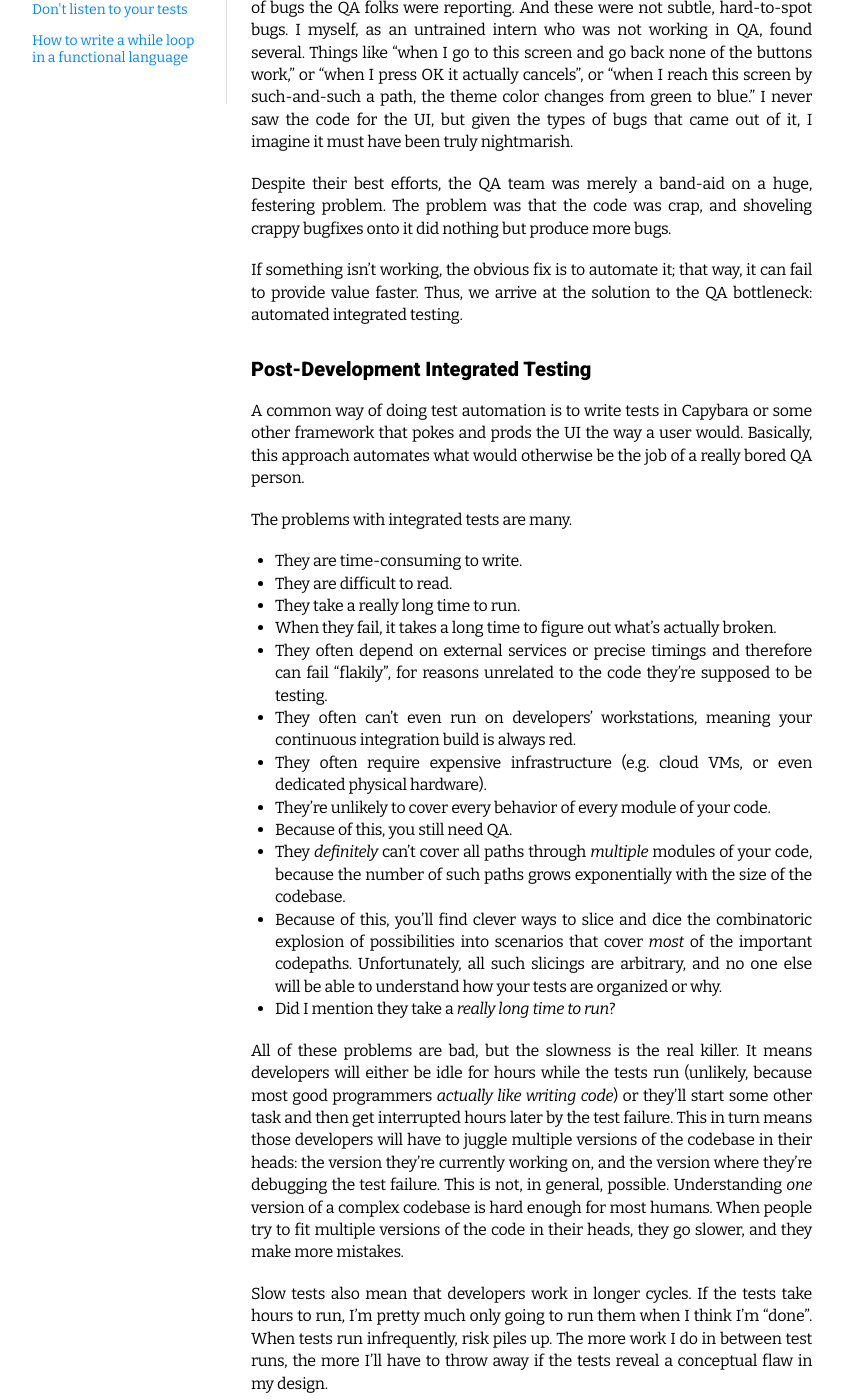
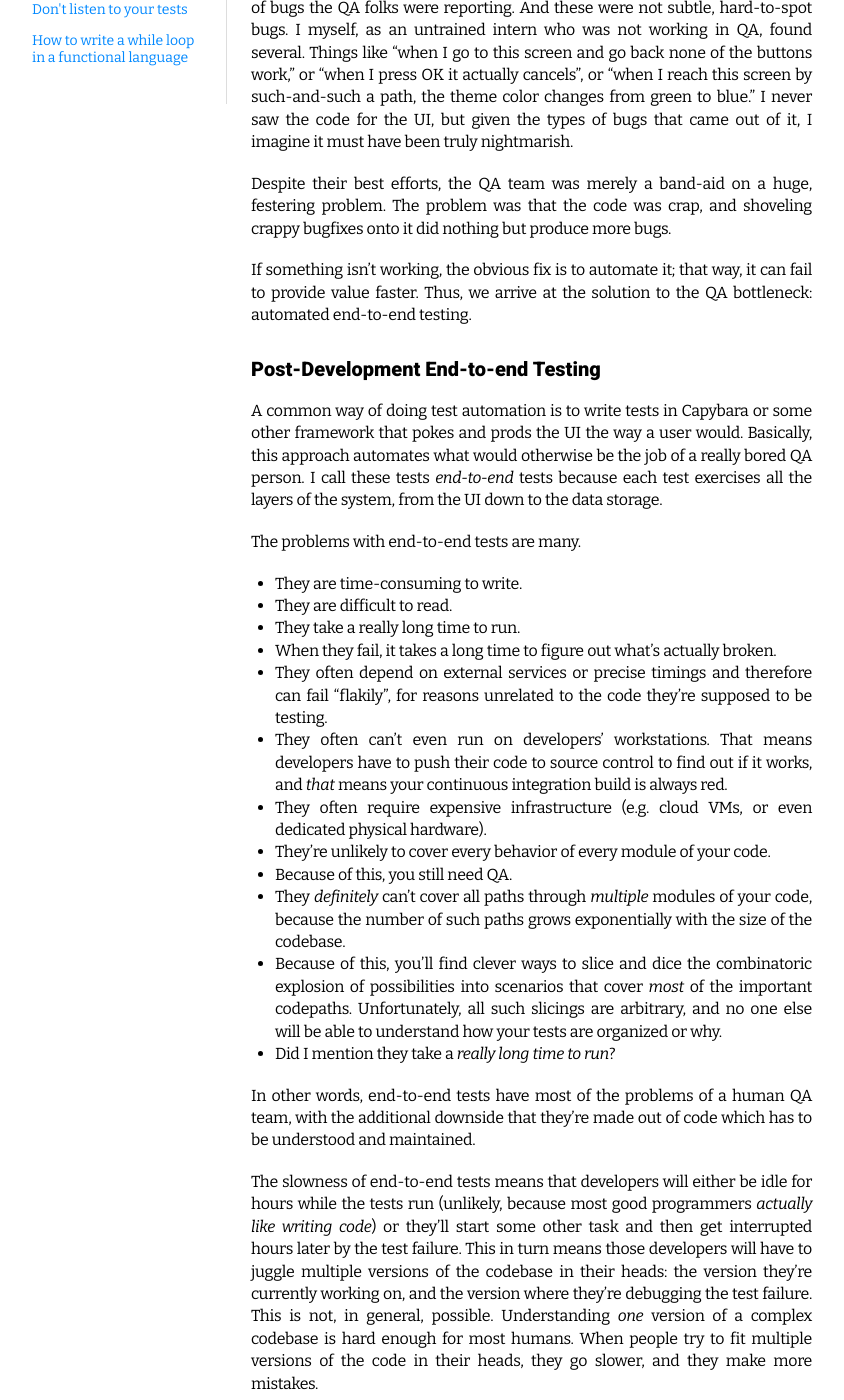
Before and after one commit to benchristel/benchristel.github.io, a Jekyll site: the page built from _posts/2018-06-30-tdd-is-about-minimizing-testing.md, in a window 1280 px wide and 1400 px high, scrolled down 796 px. Shown: the whole window, without its empty margins (218-1062 px from the left). Built offline with Jekyll 4.4.1, drawn with Linux system fonts in a browser that asks for light colours; some of the changed text lies outside the part shown.

Commit message:
s/integrated/end-to-end/ and don't refer to 'code coverage'
- J.B. Rainsberger confused the hell out of people by making a distinction between 'integration' and 'integrated'.
  Why perpetuate this?
- Code coverage is not really what I meant. Explain the value better.

```diff
--- a/_posts/2018-06-30-tdd-is-about-minimizing-testing.md
+++ b/_posts/2018-06-30-tdd-is-about-minimizing-testing.md
@@ -19,8 +19,8 @@ different angle—one you probably haven't heard before.
 
 TDD is about *saving your company money*.
 
-**The purpose of TDD is to *minimize the amount of testing
-you do while maximizing the value of each test*.**
+The purpose of TDD is to *minimize the amount of testing
+you do while maximizing the value of each test*.
 Test less, test better. The ability to write and run fewer tests
 means that
 TDD, [correctly applied](/blog/2018/06/08/principles-of-testable-design/),
@@ -59,16 +59,19 @@ If something isn't working, the obvious fix is to
 automate it; that way, it can fail to provide value
 faster.
 Thus, we arrive at the solution to the QA
-bottleneck: automated integrated testing.
+bottleneck: automated end-to-end testing.
 
-## Post-Development Integrated Testing
+## Post-Development End-to-end Testing
 
 A common way of doing test automation is to write tests
 in Capybara or some other framework that pokes and prods the UI
 the way a user would. Basically, this approach automates
 what would otherwise be the job of a really bored QA person.
+I call these tests *end-to-end* tests because each test
+exercises all the layers of the system, from the UI down
+to the data storage.
 
-The problems with integrated tests are many.
+The problems with end-to-end tests are many.
 
 - They are time-consuming to write.
 - They are difficult to read.
@@ -78,8 +81,10 @@ The problems with integrated tests are many.
 - They often depend on external services or precise timings
   and therefore can fail "flakily", for reasons unrelated to
   the code they're supposed to be testing.
-- They often can't even run on developers' workstations,
-  meaning your continuous integration build is always red.
+- They often can't even run on developers' workstations.
+  That means developers have to push their code to source
+  control to find out if it works, and *that* means
+  your continuous integration build is always red.
 - They often require expensive infrastructure (e.g. cloud
   VMs, or even dedicated physical hardware).
 - They're unlikely to cover every behavior of
@@ -95,8 +100,12 @@ The problems with integrated tests are many.
   able to understand how your tests are organized or why.
 - Did I mention they take a *really long time to run*?
 
-All of these problems are bad, but the slowness is the
-real killer. It means developers will either be idle for
+In other words, end-to-end tests have most of the problems
+of a human QA team, with the additional downside that
+they're made out of code which has to be understood and
+maintained.
+
+The slowness of end-to-end tests means that developers will either be idle for
 hours while the tests run (unlikely, because most good
 programmers *actually like writing code*) or they'll start
 some other task and then get interrupted hours later by the
@@ -115,9 +124,8 @@ infrequently, risk piles up. The more work I do in between
 test runs, the more I'll have to throw away if the tests
 reveal a conceptual flaw in my design.
 
-All of this means that integrated testing is expensive.
-It's not quite as expensive as relying on manual QA,
-nor as potentially disastrous as forgoing testing entirely,
+All of this means that end-to-end testing is expensive.
+It's probably not as expensive as relying on manual QA,
 but it is expensive. And, just like QA, it does nothing to
 discourage developers from writing horrific, bug-prone code
 under time pressure. Over a product's lifespan, this can
@@ -128,7 +136,7 @@ fewer bugs.
 ## Post-Development Unit Testing
 
 Isolated unit tests fix many of the problems associated with
-integrated tests:
+end-to-end tests:
 
 - They run quickly. [It is not unreasonable to expect a
   suite of unit tests to complete in under a second](https://www.youtube.com/watch?v=RAxiiRPHS9k), though
@@ -138,10 +146,9 @@ integrated tests:
   the cause of a failure is usually straightforward.
 - They are deterministic and do not fail flakily.
 - They can run on developers' workstations.
-- 100% code coverage is actually achievable. When you don't
-  have to deal with the combinatoric explosion of codepaths
-  precipitated by integrated testing, you end up writing
-  fewer tests, and getting more value out of each one.
+- Your tests can fully specify the functionality of your code,
+  with far fewer test cases than would be required if you
+  relied solely on end-to-end testing.
 
 However, when unit tests are written after the code is
 complete, they have their own set of pitfalls. The main
@@ -180,13 +187,13 @@ downsides:
   your refactoring didn't change behavior? Answer: you don't.
 - Because unit tests cannot (by their nature) check that the
 units interoperate properly, a minimal number of *integration
-tests* (note the distinction from *integrat-**ed** tests*)
+tests*
 is usually required to verify that the program as a whole
 actually works. It's important to note that integration
 tests *only* target the interactions between architectural
 layers; they are not meant to provide comprehensive testing
 of the system's behavior. However, integration tests retain
-some of the downsides of integrated testing. Specifically,
+some of the downsides of end-to-end testing. Specifically,
 they are slow and flaky, and often can't run on
 developers' workstations.
 
```
Also changed, not shown: other parts of _posts/2018-06-30-tdd-is-about-minimizing-testing.md (+1 -1 lines).
